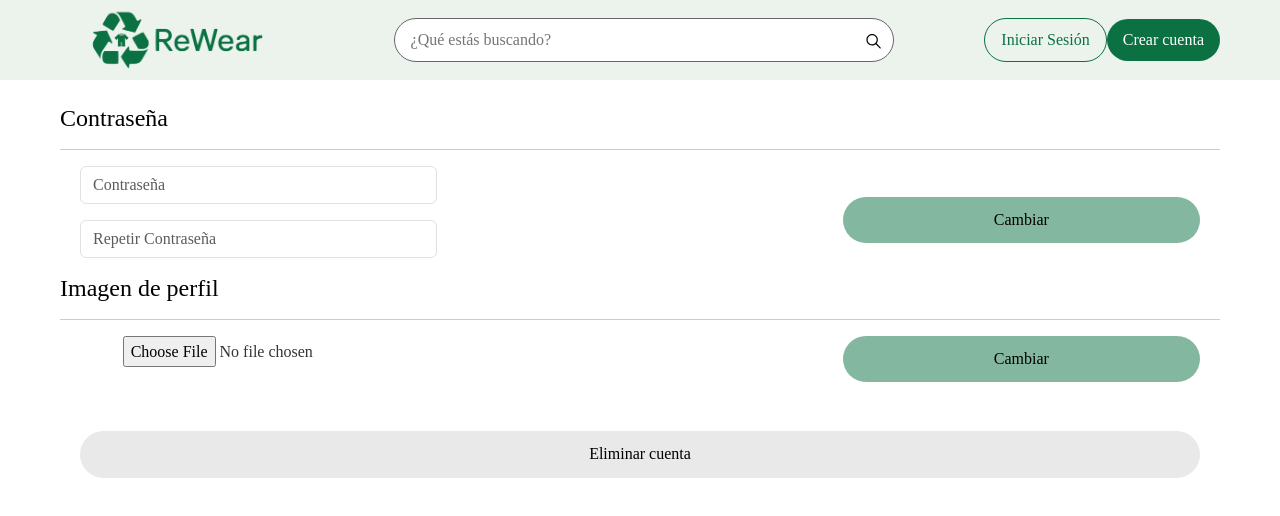
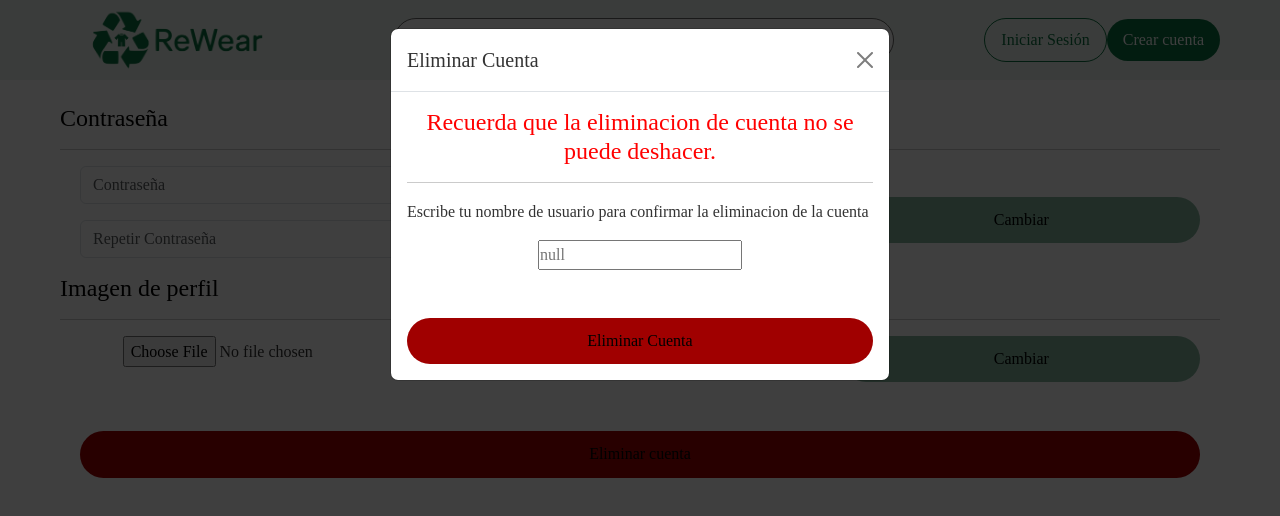
Before and after one commit to ArturoHe/frontend-ReWear, a React (Vite) app: page /userconfig in a window 1280 px wide. Both pictures are taken after a click on the button "Eliminar cuenta". Shown: the top 516 px of the page. Built offline with nearby package versions, Linux system fonts and the light colour scheme; no server answers; a web font is replaced by a local one; what @mercadopago/sdk-react would draw is missing.

Commit message:
reparado filtros y eliminacion de perfil

```diff
--- /dev/null
+++ b/src/components/ButtonWarning/index.tsx
@@ -0,0 +1,18 @@
+import styles from "./style.module.css";
+
+type Props = {
+  text: string;
+} & React.ButtonHTMLAttributes<HTMLButtonElement>;
+
+function ButtonAction({ text, ...props }: Props) {
+  return (
+    <button
+      className={`btn btn-primary container-fluid ${styles.button}`}
+      {...props}
+    >
+      {text}
+    </button>
+  );
+}
+
+export default ButtonAction;
--- /dev/null
+++ b/src/components/ButtonWarning/style.module.css
@@ -0,0 +1,12 @@
+.button {
+  color: rgb(0, 0, 0) !important;
+  border: 0px !important;
+  border-radius: 30px !important;
+  padding: 0.7rem !important;
+  background-color: rgb(160, 0, 0) !important;
+}
+
+.button:hover {
+  background-color: rgb(255, 0, 0) !important;
+  color: white !important;
+}
--- a/src/components/EditUserForm/index.tsx
+++ b/src/components/EditUserForm/index.tsx
@@ -3,6 +3,8 @@ import ButtonAction from "../ButtonAction";
 import styles from "./style.module.css";
 import api from "../../api/axiosConfig";
 import Button from "../Button";
+import ModalRate from "../ModalRate";
+import ButtonWarning from "../ButtonWarning";
 
 type Props = {};
 
@@ -42,19 +44,6 @@ function EditUserForm({}: Props) {
 
     console.log(file);
     console.log("Formulario enviado");
-  };
-
-  const handleDelete = async () => {
-    try {
-      await api.delete("/eliminarperfil", {
-        headers: { Authorization: sessionStorage.getItem("jwtToken") },
-      });
-      alert("Usuario eliminado");
-      sessionStorage.clear();
-      window.location.href = "/home";
-    } catch (error) {
-      console.log("Error al eliminar usuario", error);
-    }
   };
 
   const handleSubmitPass = async (e: React.FormEvent<HTMLFormElement>) => {
@@ -162,7 +151,38 @@ function EditUserForm({}: Props) {
       </div>
 
       <div className="container text-center my-5">
-        <Button text="Eliminar cuenta" onClick={handleDelete} />
+        <ButtonWarning
+          text="Eliminar cuenta"
+          data-bs-toggle="modal"
+          data-bs-target="#exampleModal"
+        />
+      </div>
+
+      <div
+        className="modal fade"
+        id="exampleModal"
+        tabIndex={-1}
+        aria-labelledby="exampleModalLabel"
+        aria-hidden="true"
+      >
+        <div className="modal-dialog">
+          <div className="modal-content">
+            <div className="modal-header">
+              <h1 className="modal-title fs-5" id="exampleModalLabel">
+                Eliminar Cuenta
+              </h1>
+              <button
+                type="button"
+                className="btn-close"
+                data-bs-dismiss="modal"
+                aria-label="Close"
+              ></button>
+            </div>
+            <div className="modal-body">
+              <ModalRate idProduct="" idSeller="" key={0} />
+            </div>
+          </div>
+        </div>
       </div>
     </>
   );
--- a/src/components/ModalRate/index.tsx
+++ b/src/components/ModalRate/index.tsx
@@ -1,7 +1,5 @@
-import { FaStar } from "react-icons/fa";
-
-import { useState } from "react";
-import ButtonAction from "../ButtonAction";
+import api from "../../api/axiosConfig";
+import ButtonWarning from "../ButtonWarning";
 
 type Props = {
   idSeller: string;
@@ -9,62 +7,56 @@ type Props = {
 };
 
 function index({}: Props) {
-  const handleSubmit = async (event: React.FormEvent<HTMLFormElement>) => {
+  const username = sessionStorage.getItem("username");
+
+  const handleDelete = async (event: { preventDefault: () => void }) => {
     event.preventDefault();
-    console.log("rating", rating);
-    console.log("description", event.currentTarget.description.value);
-    //window.location.reload();
+
+    const userConfirm = document.getElementById(
+      "userConfirm"
+    ) as HTMLInputElement;
+
+    if (userConfirm.value !== username) {
+      alert("El nombre de usuario no coincide");
+      return;
+    } else {
+      try {
+        await api.delete("/eliminarperfil", {
+          headers: { Authorization: sessionStorage.getItem("jwtToken") },
+        });
+        alert("Usuario eliminado");
+        sessionStorage.clear();
+        window.location.href = "/home";
+      } catch (error) {
+        console.log("Error al eliminar usuario", error);
+      }
+    }
   };
 
-  const [rating, setRating] = useState(Number);
-  const [rateColor] = useState(null);
+  return (
+    <div>
+      <form onSubmit={handleDelete}>
+        <div>
+          <h1 style={{ fontSize: "1.5rem", textAlign: "center", color: "red" }}>
+            Recuerda que la eliminacion de cuenta no se puede deshacer.
+          </h1>
+        </div>
 
-  return (
-    <div className="container text-center mt-5">
-      <div>
-        <h1>Califica tu experiencia con el Vendedor</h1>
-      </div>
+        <hr />
 
-      <form onSubmit={handleSubmit}>
-        <div className="mt-5">
-          {[...Array(5)].map((_, index) => {
-            const ratingValue = index + 1;
-            return (
-              <div key={ratingValue} style={{ display: "inline-block" }}>
-                <label>
-                  <input
-                    type="radio"
-                    name="rate"
-                    value={ratingValue}
-                    style={{ display: "none" }}
-                  />
-                  <FaStar
-                    onClick={() => setRating(ratingValue)}
-                    size={"3rem"}
-                    color={
-                      ratingValue <= (rateColor || rating)
-                        ? "#ffc107"
-                        : "#e4e5e9"
-                    }
-                  />
-                </label>
-              </div>
-            );
-          })}
+        <div>
+          <p>
+            Escribe tu nombre de usuario para confirmar la eliminacion de la
+            cuenta
+          </p>
+        </div>
+
+        <div className="d-flex justify-content-center">
+          <input type="text" placeholder={`${username}`} id="userConfirm" />
         </div>
 
         <div className="mt-5">
-          <textarea
-            name="description"
-            className="form-control"
-            id="exampleFormControlTextarea1"
-            rows={3}
-            placeholder="Dejanos saber cual es tu opinion acerca de este vendedor"
-          ></textarea>
-        </div>
-
-        <div className="mt-5">
-          <ButtonAction text="Enviar" type="submit" />
+          <ButtonWarning type="submit" text="Eliminar Cuenta" />
         </div>
       </form>
     </div>
--- a/src/components/SearchFilters/index.tsx
+++ b/src/components/SearchFilters/index.tsx
@@ -1,22 +1,28 @@
+import { useState } from "react";
 import ButtonAction from "../ButtonAction";
 
-type Props = {};
+const Index = () => {
+  const [rangePrice, setRangePrice] = useState(1000000);
+  const [rangeQuality, setRangeQuality] = useState(10);
+  const [filterType, setFilterType] = useState("");
 
-function index({}: Props) {
-  const handleRangePrice = () => {
-    const rangeValue1 = (
-      document.getElementById("customRange1") as HTMLInputElement
-    ).value;
-    (document.getElementById("rangeValue1") as HTMLSpanElement).innerText =
-      rangeValue1;
+  const handleRangePrice = (event: React.ChangeEvent<HTMLInputElement>) => {
+    setRangePrice(Number(event.target.value));
   };
 
-  const handleRangeCuality = () => {
-    const rangeValue2 = (
-      document.getElementById("customRange2") as HTMLInputElement
-    ).value;
-    (document.getElementById("rangeValue2") as HTMLSpanElement).innerText =
-      rangeValue2;
+  const handleRangeQuality = (event: React.ChangeEvent<HTMLInputElement>) => {
+    setRangeQuality(Number(event.target.value));
+  };
+
+  const handleFilter = () => {
+    console.log("Filtrando...");
+    console.log("Precio máximo:", rangePrice);
+    console.log("Estado:", rangeQuality);
+    console.log("Tipo de prenda:", filterType);
+
+    sessionStorage.setItem("rangePrice", String(rangePrice));
+    sessionStorage.setItem("rangeQuality", String(rangeQuality));
+    sessionStorage.setItem("filterType", filterType);
   };
 
   return (
@@ -39,16 +45,17 @@ function index({}: Props) {
           max="1000000"
           step="1000"
           id="customRange1"
+          value={rangePrice}
           onChange={handleRangePrice}
         />
         <div>
-          Valor Menor o igual a: <span id="rangeValue1">1000000</span>
+          Valor Menor o igual a: <span>{rangePrice}</span>
         </div>
       </div>
 
       <hr />
 
-      <div id="searchFilterCuality">
+      <div id="searchFilterQuality">
         <label htmlFor="customRange2" className="form-label">
           Estado de la prenda
         </label>
@@ -58,17 +65,23 @@ function index({}: Props) {
           min="0"
           max="10"
           id="customRange2"
-          defaultValue={10}
-          onChange={handleRangeCuality}
+          value={rangeQuality}
+          onChange={handleRangeQuality}
         />
         <div>
-          Estado: <span id="rangeValue2">10</span>
+          Estado: <span>{rangeQuality}</span>
         </div>
       </div>
 
       <hr />
 
-      <select className="form-select my-3" aria-label="Default select example">
+      <select
+        className="form-select my-3"
+        aria-label="Default select example"
+        id="searchFilterType"
+        value={filterType}
+        onChange={(e) => setFilterType(e.target.value)}
+      >
         <option value="">Tipo de prenda</option>
         <option value="Infantil">Infantil</option>
         <option value="Mujer">Mujer</option>
@@ -76,9 +89,9 @@ function index({}: Props) {
         <option value="Unisex">Unisex</option>
       </select>
 
-      <ButtonAction text="AplicarFiltros" />
+      <ButtonAction text="Aplicar Filtros" onClick={handleFilter} />
     </div>
   );
-}
+};
 
-export default index;
+export default Index;
--- a/src/functionalities/ProductSearch/index.tsx
+++ b/src/functionalities/ProductSearch/index.tsx
@@ -1,21 +1,67 @@
 import { useEffect, useState } from "react";
 import api from "../../api/axiosConfig";
 import ProductSearchCard from "../../components/ProductSearchCard";
-import SearchFilters from "../../components/SearchFilters";
 
 import { Product } from "../../api/types";
 import { useParams } from "react-router-dom";
+import ButtonAction from "../../components/ButtonAction";
 
 type Props = { title: string };
 
 function Index({ title }: Props) {
   const { filter } = useParams<{ filter: string }>();
 
+  const [rangePrice, setRangePrice] = useState(1000000);
+  const [rangeQuality, setRangeQuality] = useState(0);
+  const [filterType, setFilterType] = useState("");
+
   const [products, setProducts] = useState<Product[]>([]);
 
-  useEffect(() => {
-    document.title = title;
-  }, [title]);
+  const handleRangePrice = (event: React.ChangeEvent<HTMLInputElement>) => {
+    setRangePrice(Number(event.target.value));
+  };
+
+  const handleRangeQuality = (event: React.ChangeEvent<HTMLInputElement>) => {
+    setRangeQuality(Number(event.target.value));
+  };
+
+  const handleFilter = async () => {
+    const payload = {
+      name_product: `${filter}`,
+      category: filterType,
+      price: rangePrice,
+      status: rangeQuality,
+    };
+
+    try {
+      const response = await api.post("/search/filter", payload);
+
+      const data = response.data as { productInfo: Product[] };
+      const productsData = Array.isArray(data.productInfo)
+        ? data.productInfo
+        : [];
+
+      console.log("Products:", products);
+
+      console.log(payload.category);
+
+      setProducts(
+        productsData.map((product: Product) => ({
+          id: product.id,
+          name_product: product.name_product,
+          category: product.category,
+          price: Number(product.price).toLocaleString("es-CO"),
+          description: product.description,
+          seller_id: product.seller_id,
+          publication_status: product.publication_status,
+          status: product.status,
+          image_path: product.image_path,
+        }))
+      );
+    } catch (error) {
+      console.error("Error fetching products", error);
+    }
+  };
 
   const fetchProducts = async (): Promise<Product[]> => {
     try {
@@ -52,12 +98,82 @@ function Index({ title }: Props) {
       .catch((err) => console.error("Error fetching products", err));
   }, []);
 
+  useEffect(() => {
+    document.title = title;
+  }, [title]);
+
   return (
     <>
       <div className="container-fluid">
         <div className="row">
           <div className="col-xs-12 col-lg-3">
-            <SearchFilters />
+            <div style={{ position: "sticky", top: "1rem" }}>
+              <div
+                className="container-fluid p-5 mt-3"
+                style={{
+                  backgroundColor: "rgba(11, 113, 66, 0.5)",
+                  borderRadius: "30px",
+                  padding: "10px",
+                }}
+              >
+                <div id="searchFilterPrice">
+                  <label htmlFor="customRange1" className="form-label">
+                    Valor de la prenda
+                  </label>
+                  <input
+                    type="range"
+                    className="form-range"
+                    min="1000"
+                    max="1000000"
+                    step="1000"
+                    id="customRange1"
+                    value={rangePrice}
+                    onChange={handleRangePrice}
+                  />
+                  <div>
+                    Valor Menor o igual a: <span>{rangePrice}</span>
+                  </div>
+                </div>
+
+                <hr />
+
+                <div id="searchFilterQuality">
+                  <label htmlFor="customRange2" className="form-label">
+                    Estado de la prenda
+                  </label>
+                  <input
+                    type="range"
+                    className="form-range"
+                    min="0"
+                    max="10"
+                    id="customRange2"
+                    value={rangeQuality}
+                    onChange={handleRangeQuality}
+                  />
+                  <div>
+                    Estado: <span>{rangeQuality}</span>
+                  </div>
+                </div>
+
+                <hr />
+
+                <select
+                  className="form-select my-3"
+                  aria-label="Default select example"
+                  id="searchFilterType"
+                  value={filterType}
+                  onChange={(e) => setFilterType(e.target.value)}
+                >
+                  <option value="">Tipo de prenda</option>
+                  <option value="Infantil">Infantil</option>
+                  <option value="Mujer">Mujer</option>
+                  <option value="Hombre">Hombre</option>
+                  <option value="Unisex">Unisex</option>
+                </select>
+
+                <ButtonAction text="Aplicar Filtros" onClick={handleFilter} />
+              </div>
+            </div>
           </div>
 
           <div className="col-xs-12 col-lg-9">
```
Also changed, not shown: src/components/ModalDelete/index.tsx (added, +74 -0 lines).
